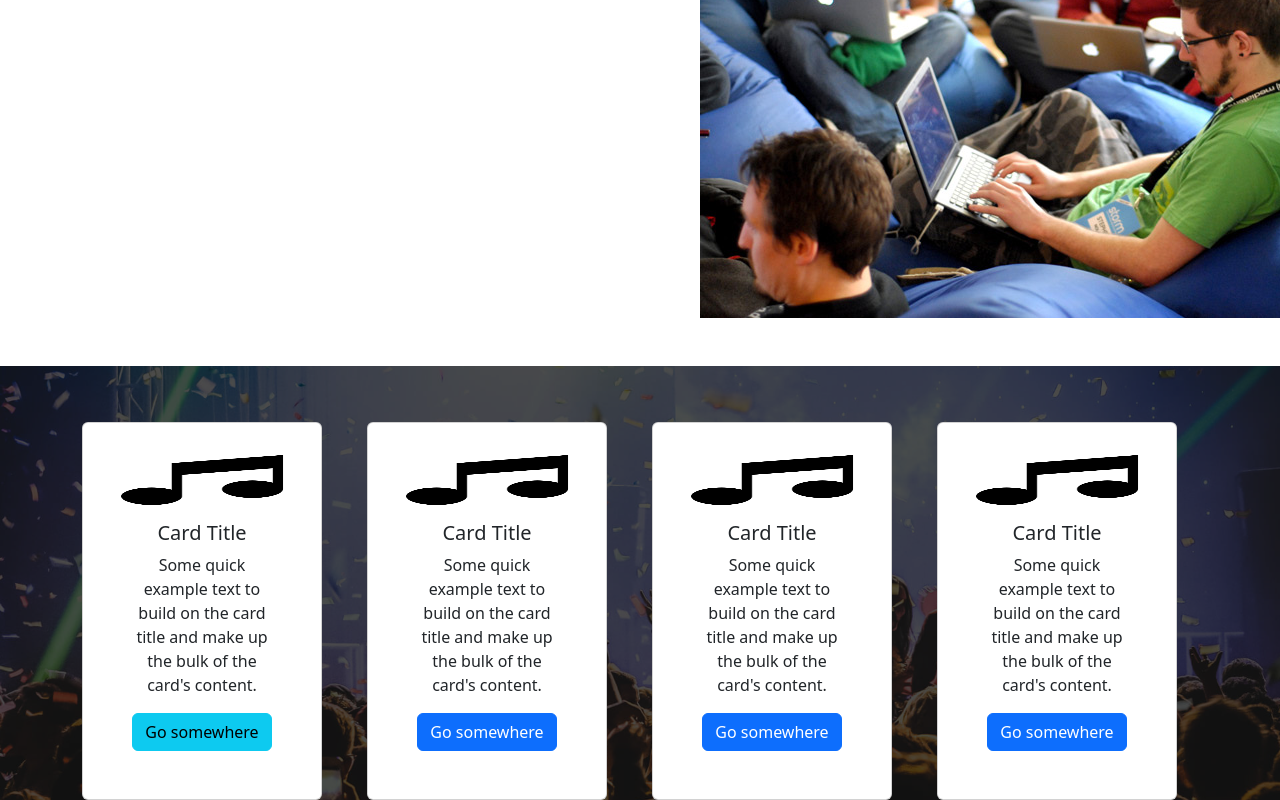
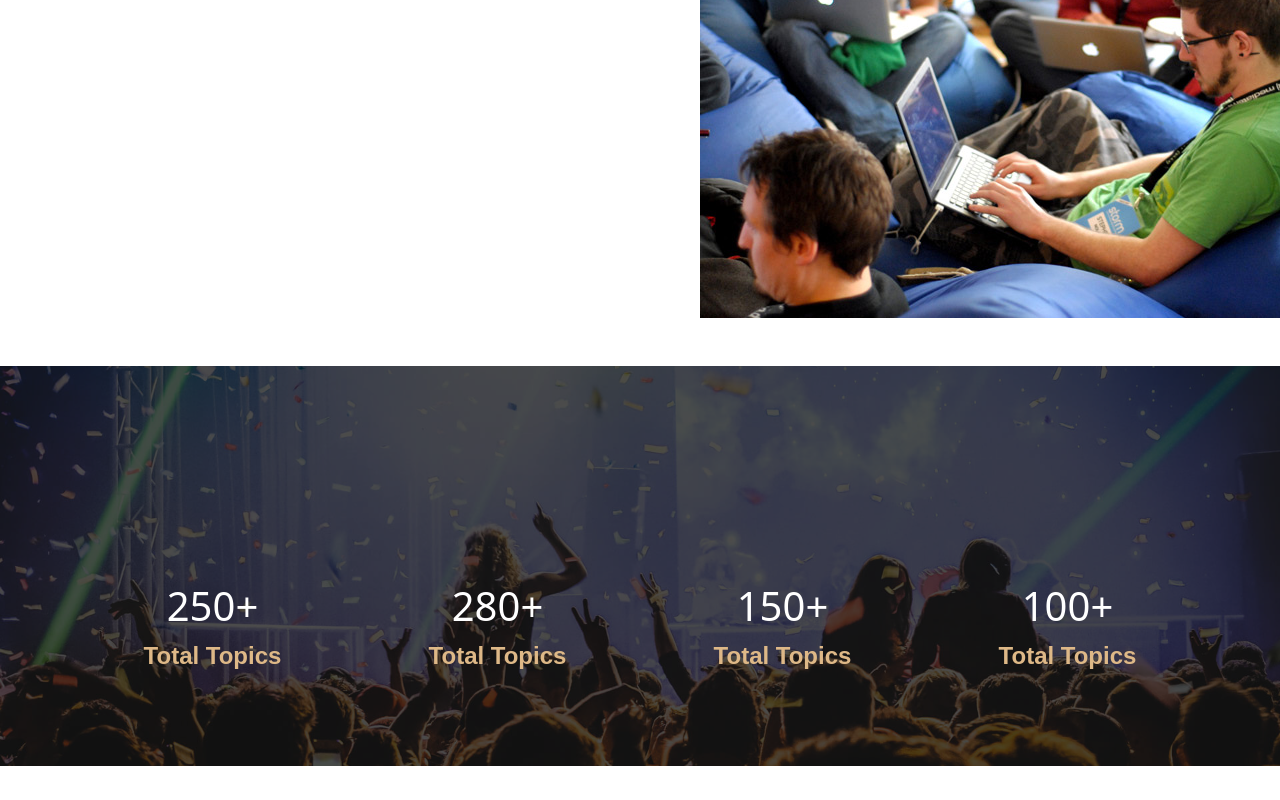
Before and after one commit to Faisal0804/Event_management_react, a React (Vite) app: page / in a window 1280 px wide. Shown: the part 1234-2034 px from the top of the page. After the commit the page ends 2000 px from the top, so only its background shows below. Built offline with nearby package versions, Linux system fonts and the light colour scheme.

Commit message:
counter up

```diff
--- a/package.json
+++ b/package.json
@@ -13,7 +13,9 @@
     "bootstrap": "^5.3.2",
     "react": "^18.2.0",
     "react-bootstrap": "^2.9.1",
-    "react-dom": "^18.2.0"
+    "react-countup": "^6.5.0",
+    "react-dom": "^18.2.0",
+    "react-visibility-sensor": "^5.1.1"
   },
   "devDependencies": {
     "@types/react": "^18.2.15",
--- a/src/App.jsx
+++ b/src/App.jsx
@@ -6,6 +6,7 @@ import TopFixedBannner from './Components/TopFixedBannner/TopFixedBannner'
 import About from './Components/About/About'
 import TopNavigation from './Components/TopNavigation/TopNavigation'
 import Features from './Components/Features/Features'
+import Summary from './Components/Summary/Summary'
 
 function App() {
   const [count, setCount] = useState(0)
@@ -15,7 +16,7 @@ function App() {
       <TopNavigation/>
       <TopFixedBannner/>
       <About/>
-      <Features/>
+      <Summary/>
     </>
   )
 }
--- /dev/null
+++ b/src/Components/Summary/Summary.jsx
@@ -0,0 +1,117 @@
+import React, { Fragment } from 'react'
+import { Container,Row,Col } from 'react-bootstrap'
+import CountUp from 'react-countup';
+import VisibilitySensor from 'react-visibility-sensor';
+
+const Summary = () => {
+  return (
+    <Fragment>
+        <Container fluid={true} className="FeaturesFixedBanner mt-5 p-0">
+        <div className="FeaturesBannerOverlay" >
+            <Container className='SummaryMain'>
+                <Row>
+                    <Col sm={12} md={6} lg={3}>
+                        <div>
+                            <img src="" alt=""/>
+                            <h4 className='SummaryCount'>
+                            <CountUp start={0} end={250}>
+                                {({ countUpRef, start }) => (
+                                     <VisibilitySensor onChange={start} delayedCall >
+
+                                    <span ref={countUpRef} />
+                                    </VisibilitySensor>
+
+
+                                )}
+                          </CountUp>
+
+
+                          + </h4>
+                            <p className='SummaryDesk'>Total Topics</p>
+                        </div>
+                    </Col>
+
+                    <Col sm={12} md={6} lg={3}>
+                        <div>
+                            <img src="" alt=""/>
+                            <h4 className='SummaryCount'>
+                            <CountUp start={0} end={280}>
+                                {({ countUpRef, start }) => (
+                                     <VisibilitySensor onChange={start} delayedCall >
+
+                                    <span ref={countUpRef} />
+                                    </VisibilitySensor>
+
+
+                                )}
+                          </CountUp>
+
+
+                          +
+
+
+                            </h4>
+                            <p className='SummaryDesk' >Total Topics</p>
+                        </div>
+                    </Col>
+
+                    <Col sm={12} md={6} lg={3}>
+                        <div>
+                            <img src="" alt=""/>
+                            <h4 className='SummaryCount'>
+                            <CountUp start={0} end={150}>
+                                {({ countUpRef, start }) => (
+                                     <VisibilitySensor onChange={start} delayedCall >
+
+                                    <span ref={countUpRef} />
+                                    </VisibilitySensor>
+
+
+                                )}
+                          </CountUp>
+
+
+                          +
+
+
+                            </h4>
+                            <p className='SummaryDesk'>Total Topics</p>
+                        </div>
+                    </Col>
+
+                    <Col sm={12} md={6} lg={3}>
+                        <div>
+                            <img src="" alt=""/>
+                            <h4 className='SummaryCount'>
+
+                            <CountUp start={0} end={100}>
+                                {({ countUpRef, start }) => (
+                                     <VisibilitySensor onChange={start} delayedCall >
+
+                                    <span ref={countUpRef} />
+                                    </VisibilitySensor>
+
+
+                                )}
+                          </CountUp>
+
+
+                          +
+
+                            </h4>
+                            <p className='SummaryDesk'>Total Topics</p>
+                        </div>
+                    </Col>
+                </Row>
+            </Container>
+
+        </div>
+
+        </Container>
+
+
+    </Fragment>
+  )
+}
+
+export default Summary
--- a/src/assets/css/custom.css
+++ b/src/assets/css/custom.css
@@ -165,3 +165,18 @@
     height: 50px;
 
 }
+.SummaryMain{
+padding-top: 12rem;
+}
+.SummaryCount{
+    color: #fff;
+    font-size: 40px;
+}
+.SummaryDesk{
+    color:burlywood;
+    font-size: 24px;
+    font-family: 'Montserreat',sans-serif;
+    font-weight: 600;
+
+
+}
```
Also changed, not shown: 1 other file (tests, documents, lock files or other folders).
